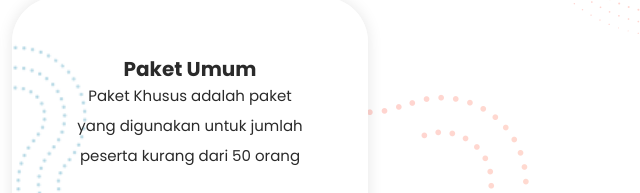
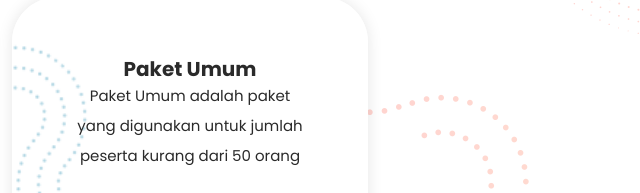
Before and after one commit to bahasbasic/bahasbasic.github.io, a plain HTML site: page index.html in a window 1280 px wide. Shown: the part 1908-2101 px from the top of the page, 640-1280 px from the left. Drawn offline with Linux system fonts and the light colour scheme.

Commit message:
Update paket umum

```diff
--- a/index.html
+++ b/index.html
@@ -246,7 +246,7 @@
           <div class="col-lg-4">
             <div class="item second-item">
               <h4>Paket Umum</h4>
-              <p>Paket Khusus adalah paket yang digunakan untuk jumlah peserta kurang dari 50 orang</p>
+              <p>Paket Umum adalah paket yang digunakan untuk jumlah peserta kurang dari 50 orang</p>
               <em>Rp300.000</em>
               <span>229K</span>
               <ul>
```
